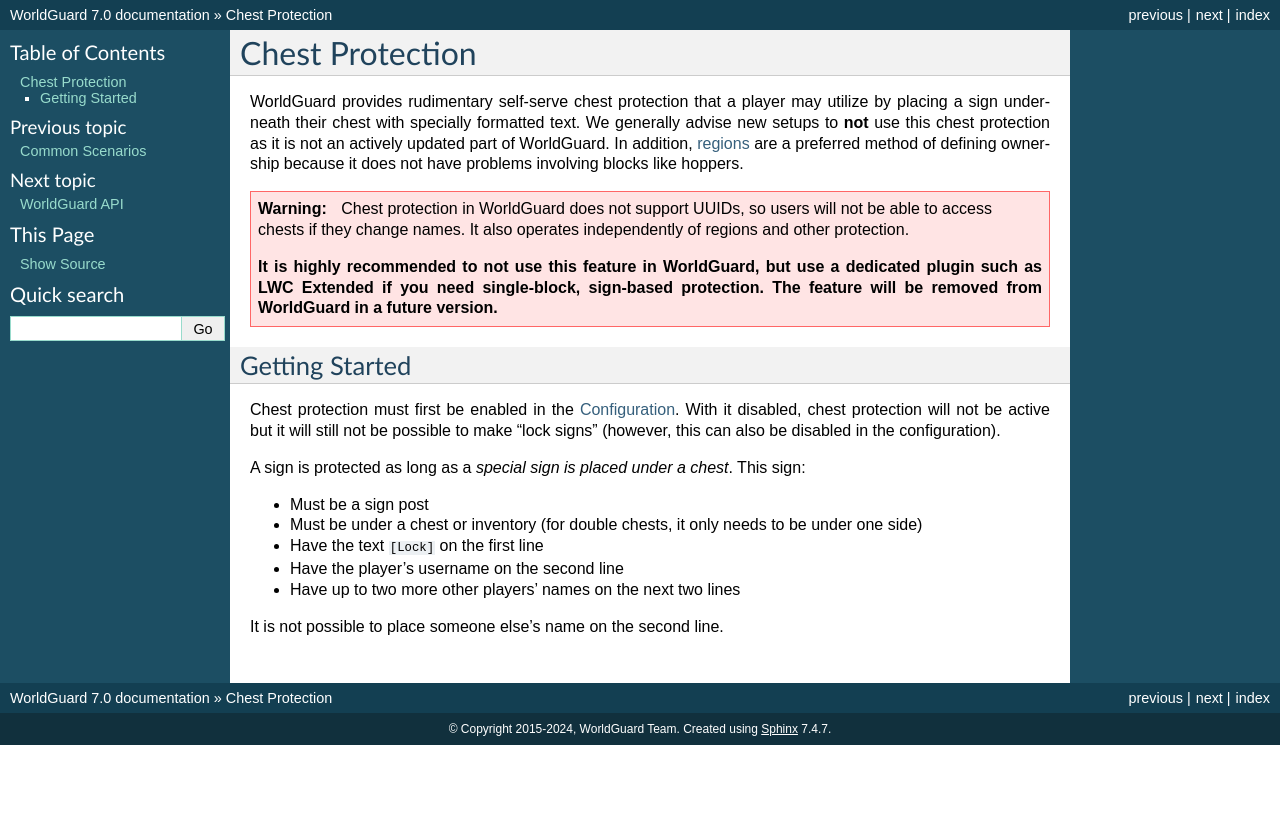
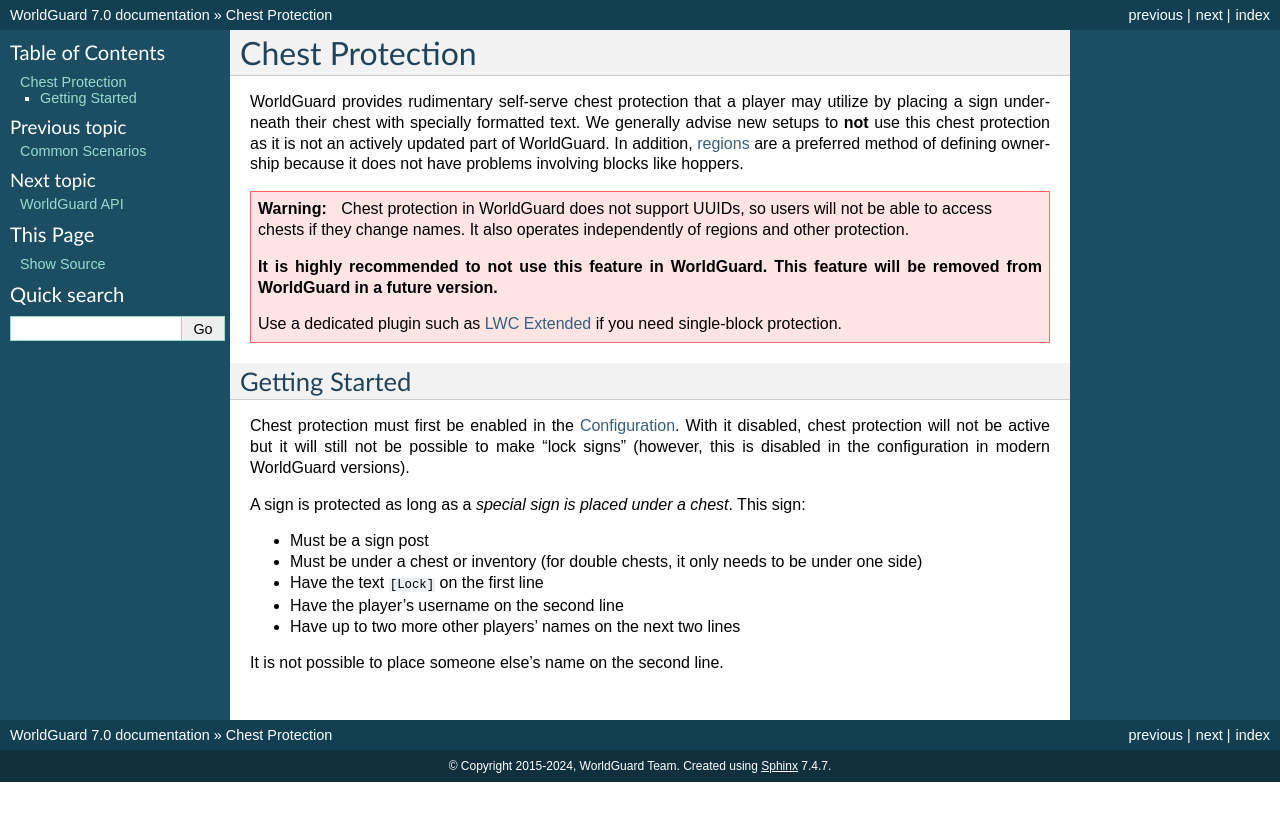
Before and after one commit to aurorasmiles/WorldGuardDocs, a Sphinx documentation site: the page built from source/chest-protection.rst, in a window 1280 px wide. Shown: the top 821 px of the page. Built offline with Sphinx 7.4.7, drawn with Linux system fonts in a browser that asks for light colours.

Commit message:
Link LWCX in Chest Protection

```diff
--- a/source/chest-protection.rst
+++ b/source/chest-protection.rst
@@ -8,13 +8,14 @@
     Chest protection in WorldGuard does not support UUIDs, so users will not be able to access chests if they change names.
     It also operates independently of regions and other protection.
 
-    **It is highly recommended to not use this feature in WorldGuard, but use a dedicated plugin such as LWC Extended if you need single-block, sign-based protection.
-    The feature will be removed from WorldGuard in a future version.**
+    **It is highly recommended to not use this feature in WorldGuard. This feature will be removed from WorldGuard in a future version.**
+
+    Use a dedicated plugin such as `LWC Extended <https://github.com/pop4959/LWCX>`_ if you need single-block protection.
 
 Getting Started
 ===============
 
-Chest protection must first be enabled in the :doc:`config`. With it disabled, chest protection will not be active but it will still not be possible to make "lock signs" (however, this can also be disabled in the configuration).
+Chest protection must first be enabled in the :doc:`config`. With it disabled, chest protection will not be active but it will still not be possible to make "lock signs" (however, this is disabled in the configuration in modern WorldGuard versions).
 
 A sign is protected as long as a *special sign is placed under a chest*. This sign:
 
```
